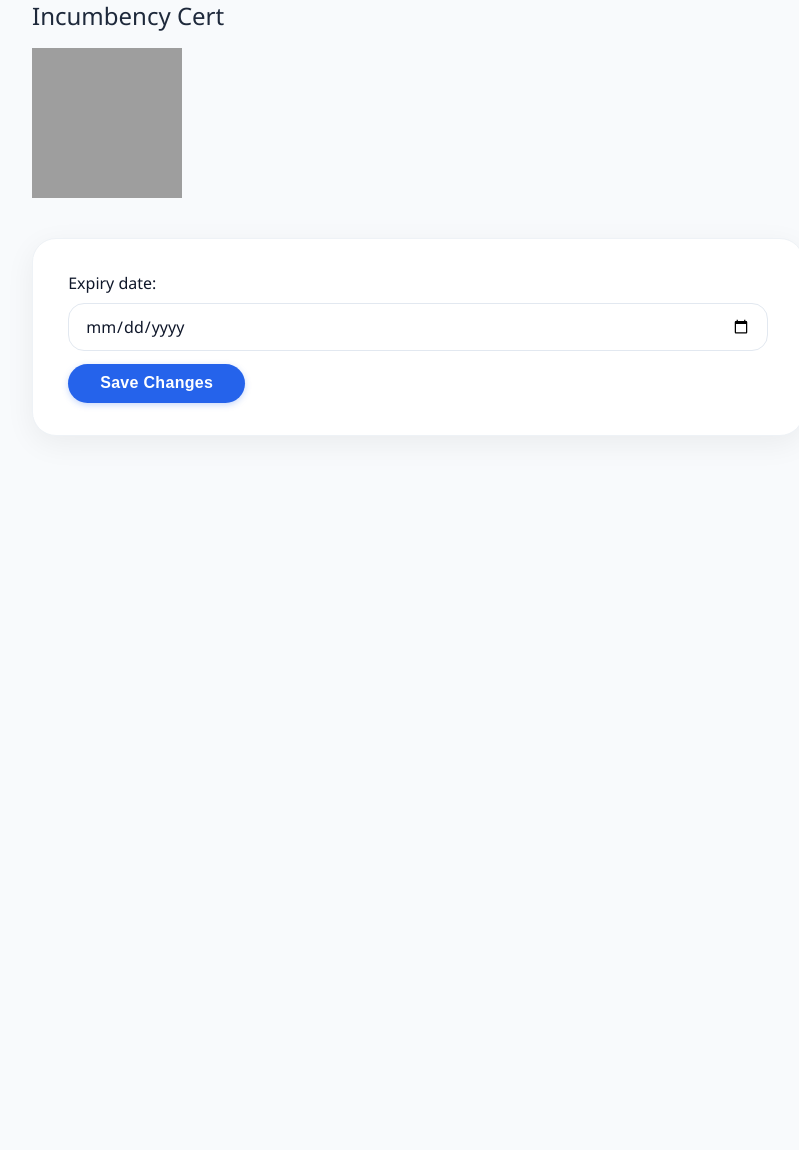
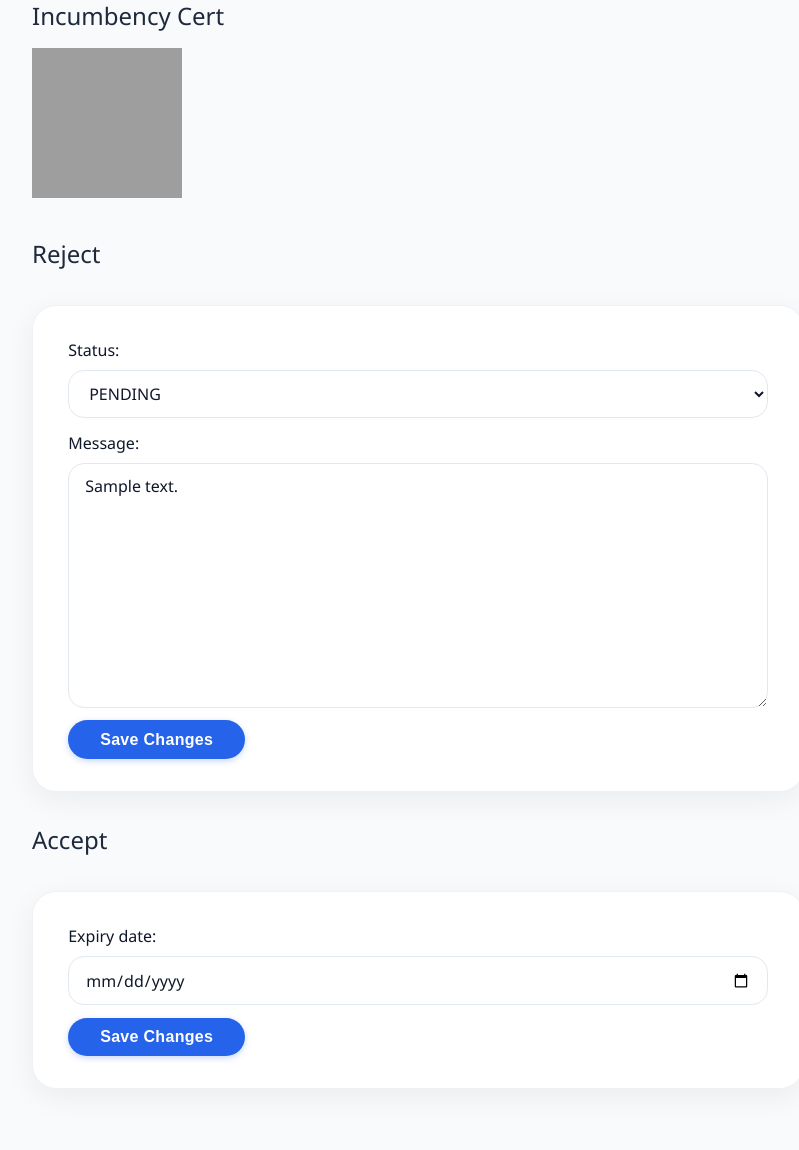
Before and after one commit to Hypothalamus143/FlooD.Onate, a Django app: page /moderator/1/ in a window 1280 px wide. Shown: the part 1121-2271 px from the top of the page, without its empty margins (222-1021 px from the left). Before the commit the page ends 1527 px from the top, so only its background shows below. Run offline with Django 5.2, Linux system fonts and the light colour scheme; a user stored in the database is signed in; tables that the repository leaves empty hold one stand-in row (values such as "Sample post"); grey boxes are pictures that could not be loaded.

Commit message:
feat: added reject functionality for verification requests

```diff
--- a/apps/moderator/views.py
+++ b/apps/moderator/views.py
@@ -3,6 +3,7 @@ from ..verification_request.models import VerificationRequest
 from ..accounts.models import ModeratorAccount, OfficialAccount
 from ..users.models import User
 from ..accounts.forms import OfficialAccountForm
+from ..verification_request.forms import VerificationRequestManagementForm
 from django.db.models import Subquery
 
 # Create your views here.
@@ -23,15 +24,21 @@ def verification_details(request, id):
     user = User.objects.get(id=id)
     verification_request = VerificationRequest.objects.get(user=user)
     if request.method == "POST":
-        form = OfficialAccountForm(request.POST)
-        if form.is_valid():
-            official_account = form.save(commit=False)
+        form_official_account = OfficialAccountForm(request.POST)
+        form_verification_request = VerificationRequestManagementForm(request.POST, instance=verification_request)
+        if form_official_account.is_valid():
+            official_account = form_official_account.save(commit=False)
             official_account.user = user
             official_account.save()
             verification_request.delete()
             return redirect("moderator:verification_requests")
-    form = OfficialAccountForm()
-    return render(request, "moderator/verification_details.html", {"verification_request":verification_request, "user":user, "form":form})
+        elif form_verification_request.is_valid():
+            form_verification_request.save()
+            return redirect("moderator:verification_requests")
+        print("Not Valid")
+    form_official_account = OfficialAccountForm()
+    form_verification_request = VerificationRequestManagementForm(instance=verification_request)
+    return render(request, "moderator/verification_details.html", {"verification_request":verification_request, "user":user, "form_official_account":form_official_account, "form_verification_request":form_verification_request})
 
 def moderators(request):
     if(not ModeratorAccount.objects.filter(user=request.user).first()):
--- a/apps/verification_request/forms.py
+++ b/apps/verification_request/forms.py
@@ -5,3 +5,8 @@ class VerificationRequestForm(forms.ModelForm):
     class Meta:
         model = VerificationRequest
         fields = ["front_id", "back_id", "selfie", "incumbency_cert"]
+
+class VerificationRequestManagementForm(forms.ModelForm):
+    class Meta:
+        model = VerificationRequest
+        fields = ["status", "message"]
--- a/apps/verification_request/models.py
+++ b/apps/verification_request/models.py
@@ -2,9 +2,16 @@ from django.db import models
 from ..users.models import User
 # Create your models here.
 class VerificationRequest(models.Model):
+    class Status(models.IntegerChoices):
+        PENDING = 0, "PENDING"
+        FOR_REVISION = 1, "FOR_REVISION"
+        REJECTED = 2, "REJECTED"
     user = models.OneToOneField(User, on_delete=models.CASCADE)
     last_update_date = models.DateField(auto_now_add=True)
-    status = models.IntegerField(default=0)
+    status = models.IntegerField(
+        choices=Status.choices,
+        default=Status.PENDING
+    )
     message = models.TextField(null=True, blank=True)
     front_id = models.ImageField(upload_to='front_ids/')
     back_id = models.ImageField(upload_to='back_ids/')
--- a/templates/moderator/verification_details.html
+++ b/templates/moderator/verification_details.html
@@ -50,10 +50,20 @@
     {% else %}
         <img src="{% static 'images/default-avatar.jpg' %}" alt="Default Avatar" width="150" height="150">
     {% endif %}
+    <h2>Reject</h2>
     <form method="POST">
         {% csrf_token %}
 
-        {{ form.as_div}}
+        {{ form_verification_request.as_div}}
+        <div>
+            <input type="submit" value="Save Changes">
+        </div>
+    </form>
+    <h2>Accept</h2>
+    <form method="POST">
+        {% csrf_token %}
+
+        {{ form_official_account.as_div}}
         <div>
             <input type="submit" value="Save Changes">
         </div>
--- a/templates/moderator/verification_requests.html
+++ b/templates/moderator/verification_requests.html
@@ -7,11 +7,13 @@
             <th>User ID</th>
             <th>Last Name</th>
             <th>First Name</th>
+            <th>Status</th>
             {% for v in verification_requests %}
                 <tr>
                     <td><a href="{% url 'moderator:verification_details' v.user.id %}">{{v.user.id}}</a></td>
                     <td>{{v.user.last_name}}</td>
                     <td>{{v.user.first_name}}</td>
+                    <td>{{v.get_status_display}}</td>
                 </tr>
             {% endfor %}
         </table>
--- a/templates/verification_request/verification_request.html
+++ b/templates/verification_request/verification_request.html
@@ -15,9 +15,7 @@
         {% if verification_request %}
             <div>
                 <label>Status: </label>
-                {% if verification_request.status == 0 %}
-                    <b>Pending</b>
-                {% endif %}
+                    <b>{{ verification_request.get_status_display }}</b>
             </div>
             <div>
                 <label>Message: </label>
```
Also changed, not shown: apps/verification_request/migrations/0004_alter_verificationrequest_status.py (added).
